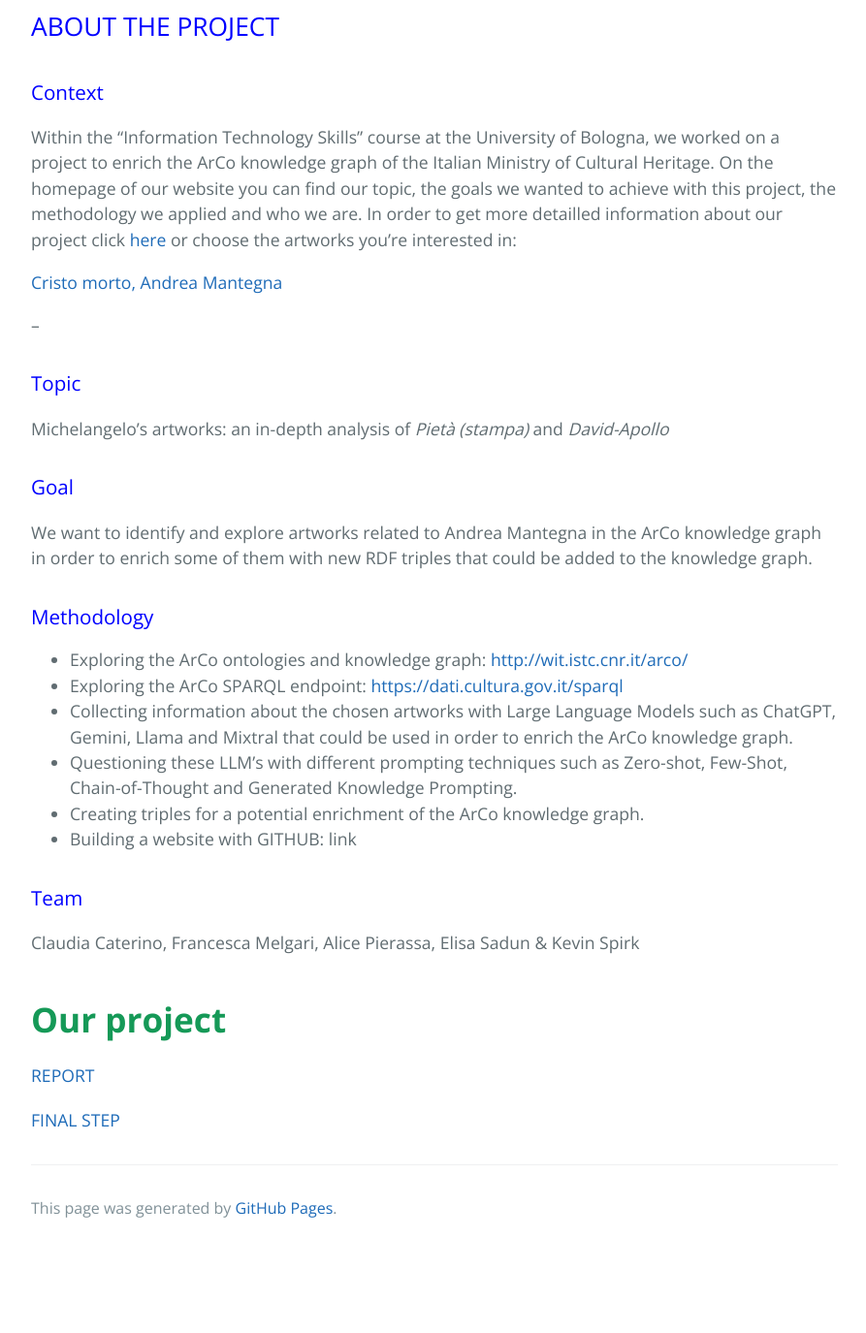
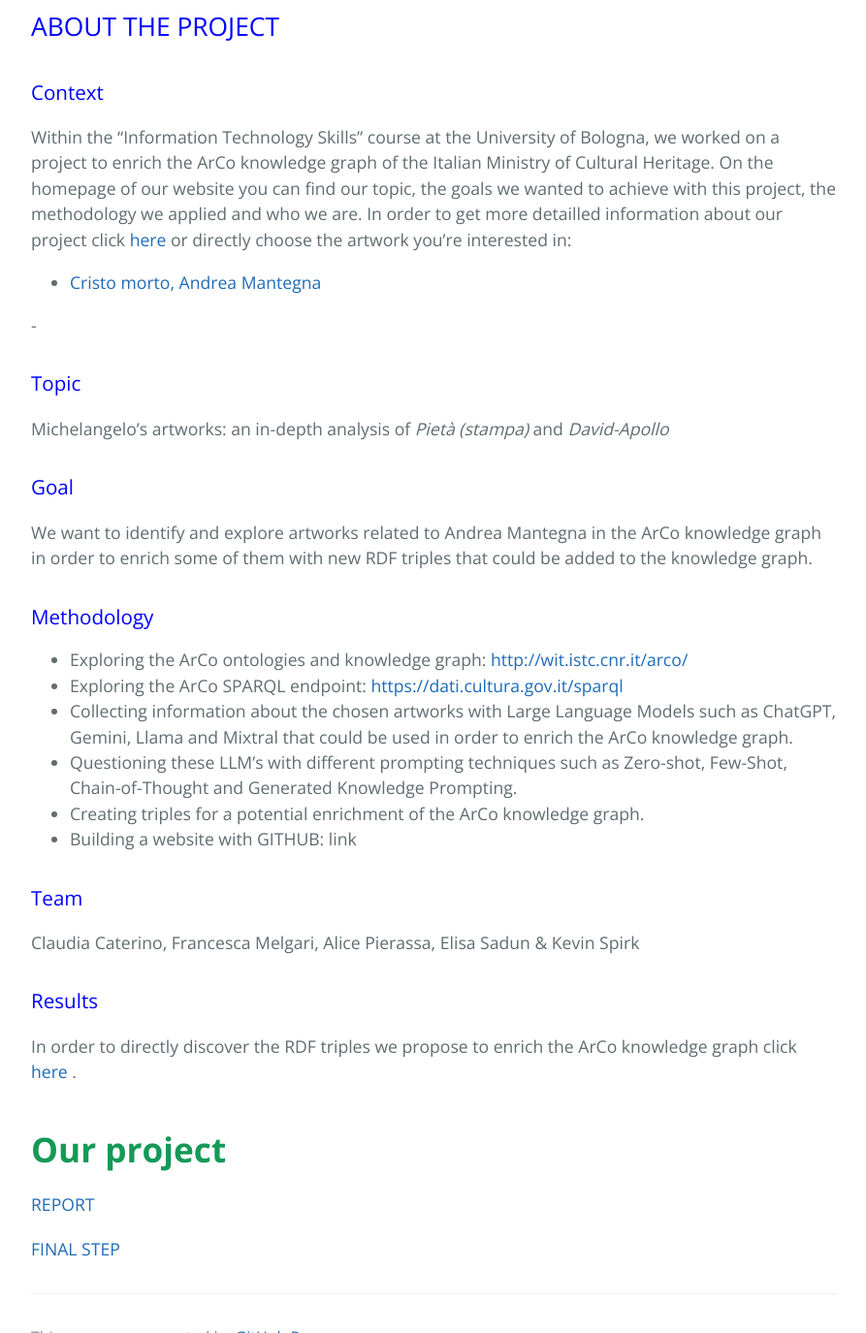
Before and after one commit to KevinITS-site/KevinITS-site.github.io, a Jekyll site: the page built from index.md, in a window 1280 px wide and 1400 px high, scrolled down 654 px, cut to the strip 25-1400 px from the top of the window. Shown: the whole strip at 97% size, without its empty margins (192-1085 px from the left). Built offline with Jekyll 4.4.1, drawn with Linux system fonts in a browser that asks for light colours; before the commit the page ends 1969 px from its top, so only the background shows below that.

Commit message:
Update index.md

```diff
--- a/index.md
+++ b/index.md
@@ -9,12 +9,12 @@
 
 <h3 style="color: blue;">Context</h3>
 
-Within the "Information Technology Skills" course at the University of Bologna, we worked on a project to enrich the ArCo knowledge graph of the Italian Ministry of Cultural Heritage. On the homepage of our website you can find our topic, the goals we wanted to achieve with this project, the methodology we applied and who we are. In order to get more detailled information about our project click [here](another-page.md) or choose the artworks you're interested in:
+Within the "Information Technology Skills" course at the University of Bologna, we worked on a project to enrich the ArCo knowledge graph of the Italian Ministry of Cultural Heritage. On the homepage of our website you can find our topic, the goals we wanted to achieve with this project, the methodology we applied and who we are. In order to get more detailled information about our project click [here](another-page.md) or directly choose the artwork you're interested in:
 
-[Cristo morto, Andrea Mantegna](cristomorto.md)
+- [Cristo morto, Andrea Mantegna](cristomorto.md)
 
 <div style="margin-top: 18px;"></div>
---
+-
 
 <h3 style="color: blue;">Topic</h3>
 
@@ -38,6 +38,10 @@
 
 Claudia Caterino, Francesca Melgari, Alice Pierassa, Elisa Sadun & Kevin Spirk
 
+<h3 style="color: blue;">Results</h3>
+
+In order to directly discover the RDF triples we propose to enrich the ArCo knowledge graph click [here](another-page.md) .
+
 <div style="margin-top: 40px;"></div>
 
   <!-- Header -->
```
